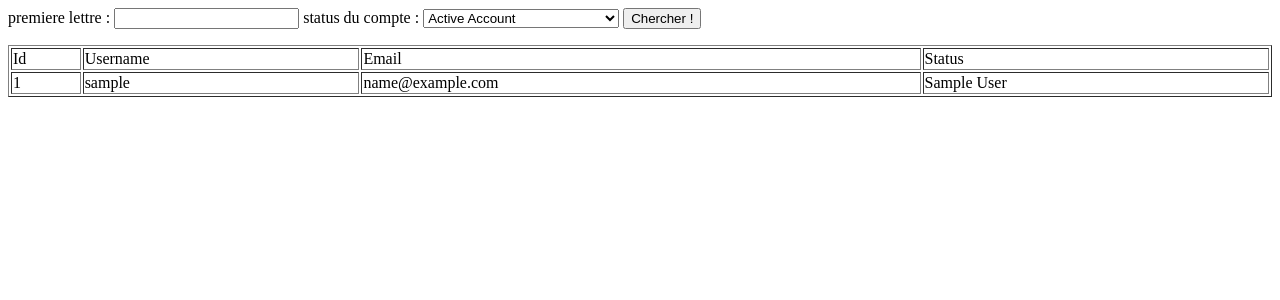
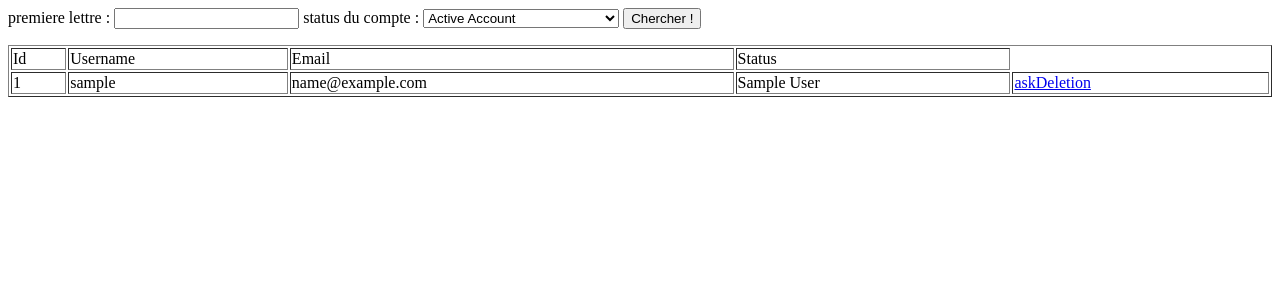
Before and after one commit to Rodez-IUT/dut-info2-premierspaspdo-MathieuCapo, a PHP site: page /all_users.php in a window 1280 px wide. Shown: the top 300 px of the page. Run offline with PHP 8.4, Linux system fonts and the light colour scheme; tables that the repository leaves empty or names only in its code hold one stand-in row (values such as "Sample post").

Commit message:
fix #5.2 Ajout du lien de suppression d’utilisateur

```diff
--- a/all_users.php
+++ b/all_users.php
@@ -33,7 +33,7 @@
 				status du compte : <select name="type">
 					<option value="Active Account">Active Account</option>
 					<option value="Waiting for account validation">Waiting for account validation</option>
-					<option value="Waiting for account deletion"> Waiting for account deletion </option>
+					<option value="Waiting for account deletion">Waiting for account deletion</option>
 				</select>
 				<input type="submit" value="Chercher !"/>
 			</form>
@@ -64,6 +64,9 @@
 		echo "<td>".$row['username']."</td>";
 		echo "<td>".$row['email']."</td>";
 		echo "<td>".$row['name']."</td>";
+		if ($row['name'] != "Waiting for account deletion") {
+			echo "<td> <a href=all_users.php?status_id=3&user_id=".$row['id']."&name=askDeletion>askDeletion</a> </td>";
+		}
 		echo "</tr>";
 	}
 	echo "</table>";
```
